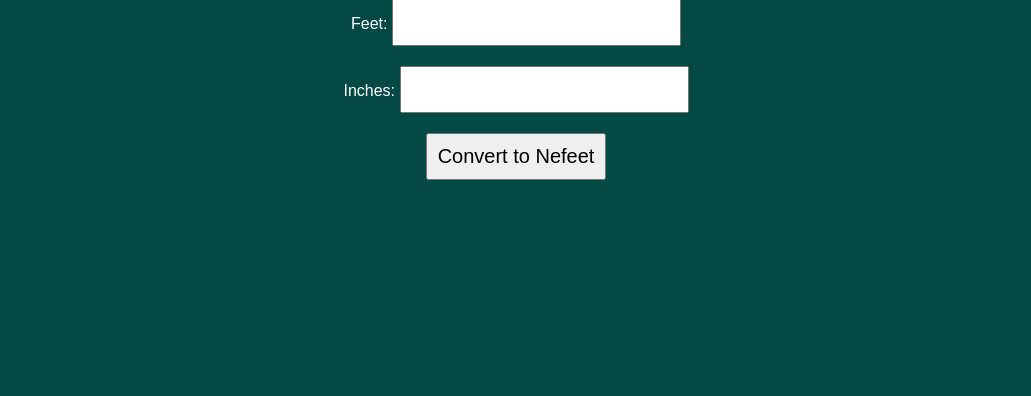
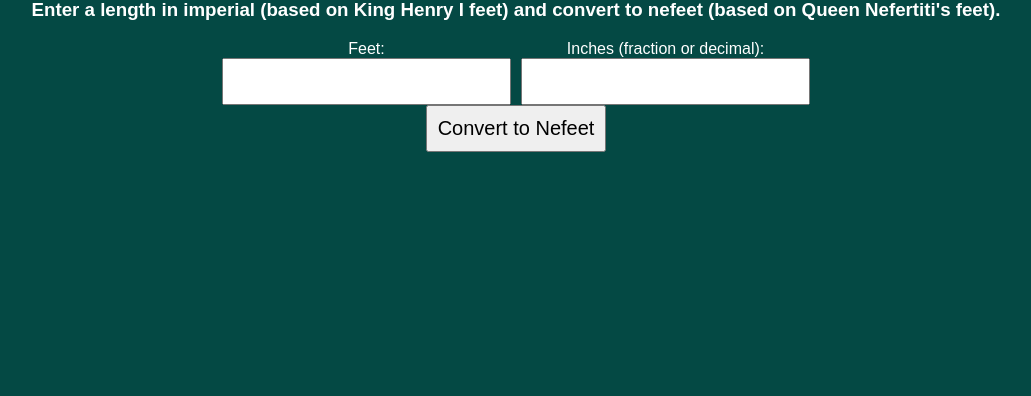
Before and after one commit to NatalieMoss/Feminist-Ruler-Web-App, a Flask app: page / in a window 1280 px wide. Shown: the part 404-800 px from the top of the page, without its empty margins (124-1155 px from the left). Run offline with Flask 3, Linux system fonts and the light colour scheme.

Commit message:
input boxes arranged horizontally

```diff
--- a/templates/index.html
+++ b/templates/index.html
@@ -28,8 +28,18 @@
             font-size: 20px;
             padding: 10px;
         }
+        .input-container {
+            display: flex;
+            gap: 10px; /* Adjusts spacing between feet and inches */
+            justify-content: center; /* Centers inputs horizontally */
+            align-items: center; /* Aligns inputs vertically */
+        }
+
         .input-field {
-            margin-bottom: 20px;
+            display: flex;
+            flex-direction: column;
+            align-items: center; /* Aligns text & input box */
+
         }
         .result {
             margin-top: 20px;
@@ -45,18 +55,21 @@
     <div class="image-container">
         <img src="{{ url_for('static', filename='Nefertiti.png') }}" alt="Queen Nefertiti holding a ruler">
     </div>
-
+    <h3>Enter a length in imperial (based on King Henry I feet) and convert to nefeet (based on Queen Nefertiti's feet).</h3>
     <form method="POST" action="/convert">
+    <div class="input-container">
         <div class="input-field">
             <label for="feet">Feet:</label>
             <input type="text" name="feet" id="feet" required>
         </div>
         <div class="input-field">
-            <label for="inches">Inches:</label>
+            <label for="inches">Inches (fraction or decimal):</label>
             <input type="text" name="inches" id="inches" required>
         </div>
-        <button type="submit">Convert to Nefeet</button>
-    </form>
+    </div>
+    <button type="submit">Convert to Nefeet</button>
+</form>
+
 
     {% if result %}
         <div class="result">
```
